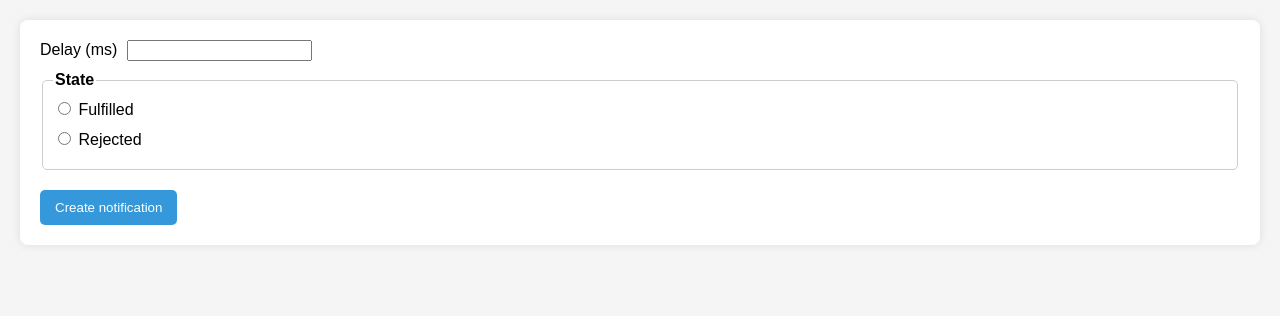
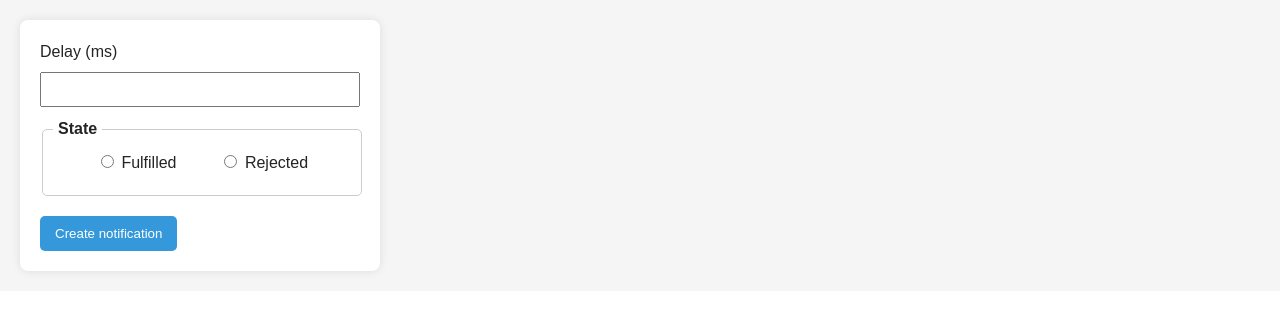
Before and after one commit to AnnaZabolotnia/goit-js-hw-10, a website built with Vite: page src/2-snackbar.html in a window 1280 px wide. Built offline with nearby package versions, Linux system fonts and the light colour scheme.

Commit message:
goit-js-hw-10

```diff
--- a/src/css/styles.css
+++ b/src/css/styles.css
@@ -1,10 +1,10 @@
-/**
+/*
   |============================
   | include css partials with
   | default @import url()
   |============================
 */
-/* @import url('./reset.css');
+@import url('./reset.css');
 @import url('./vite-promo.css');
 @import url('./header.css');
 
@@ -22,9 +22,12 @@
   -webkit-font-smoothing: antialiased;
   -moz-osx-font-smoothing: grayscale;
   -webkit-text-size-adjust: 100%;
-} */
+}
 
 /* Timer */
+* {
+  box-sizing: border-box;
+}
 
 body {
   font-family: Arial, sans-serif;
@@ -75,6 +78,8 @@ button[data-start] {
   background-color: #fff;
   border-radius: 8px;
   box-shadow: 0 0 10px rgba(0, 0, 0, 0.1);
+  max-width: 360px;
+  position: relative;
 }
 
 label {
@@ -82,9 +87,17 @@ label {
   margin-bottom: 10px;
 }
 
+input[type='number'] {
+  display: block;
+  margin-top: 8px;
+  padding: 8px;
+}
+
+.label-input-number,
 input[type='number'],
-input[type='radio'] {
-  margin-left: 5px;
+fieldset,
+.button {
+  width: 100%;
 }
 
 fieldset {
@@ -92,10 +105,13 @@ fieldset {
   border: 1px solid #ccc;
   padding: 10px;
   border-radius: 5px;
+  display: flex;
+  justify-content: space-evenly;
 }
 
 legend {
   font-weight: bold;
+  padding: 0 5px;
 }
 
 button {
```
